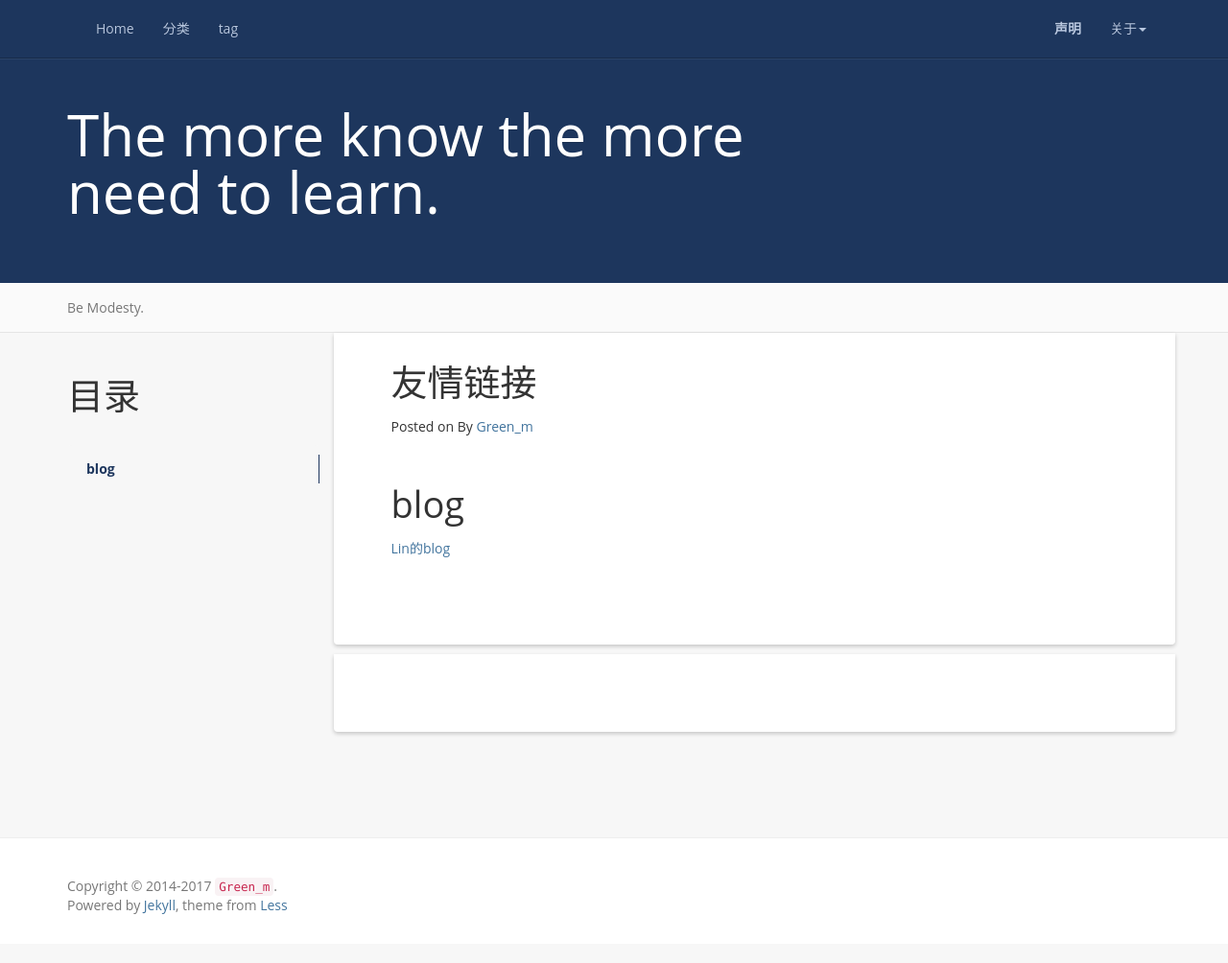
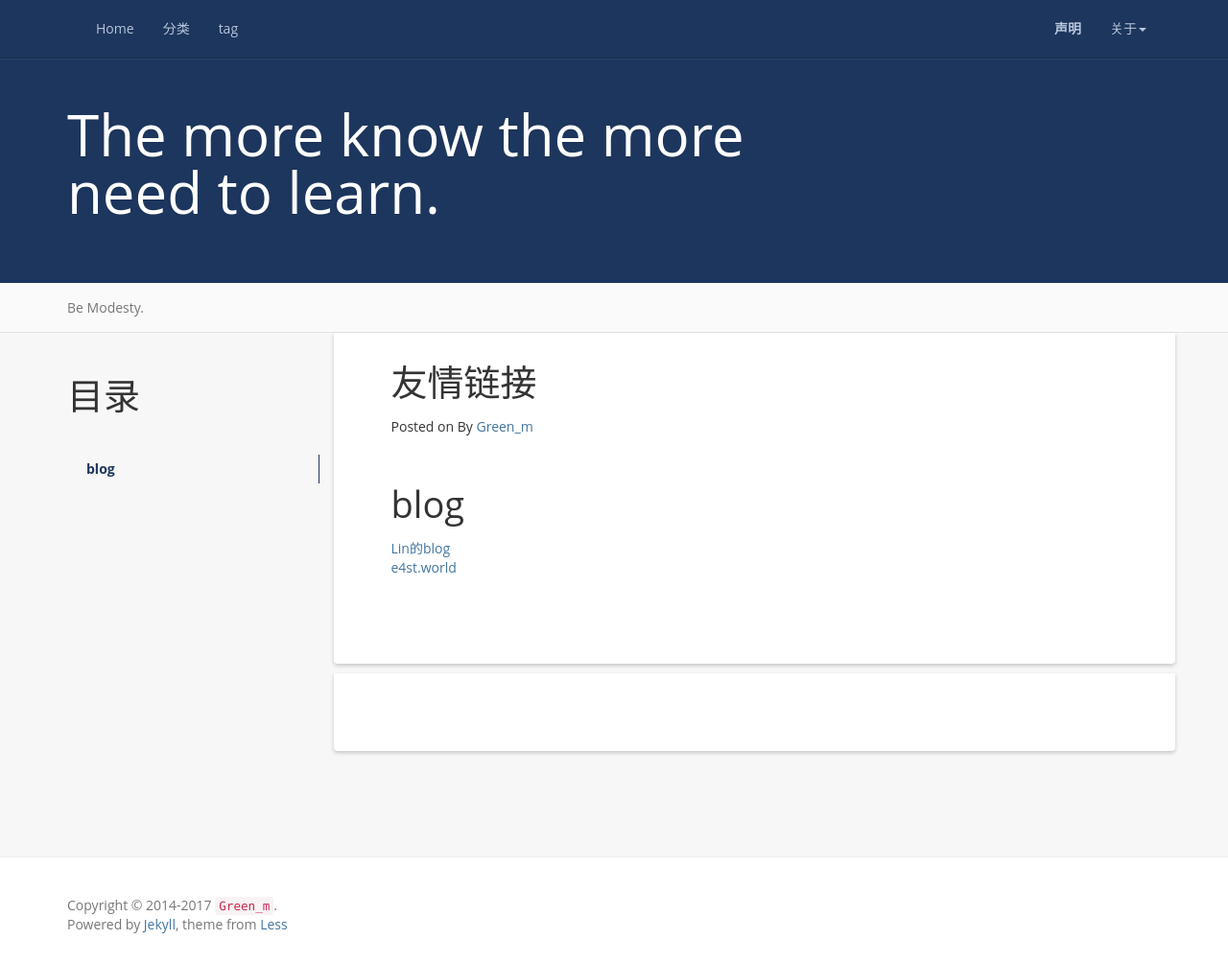
Before and after one commit to Green-m/Green-m.github.io, a Jekyll site: the page built from reference.md, in a window 1280 px wide and 1004 px high. Shown: the whole window at 96% size. Built offline with Jekyll 4.4.1, drawn with Linux system fonts in a browser that asks for light colours; comment, search, counter and statistics services are not loaded.

Commit message:
Update reference.md

```diff
--- a/reference.md
+++ b/reference.md
@@ -11,3 +11,4 @@ permalink: /reference/
 blog
 =====================
 [Lin的blog](http://linll.github.io)
+[e4st.world](https://e4st.world/)
```
